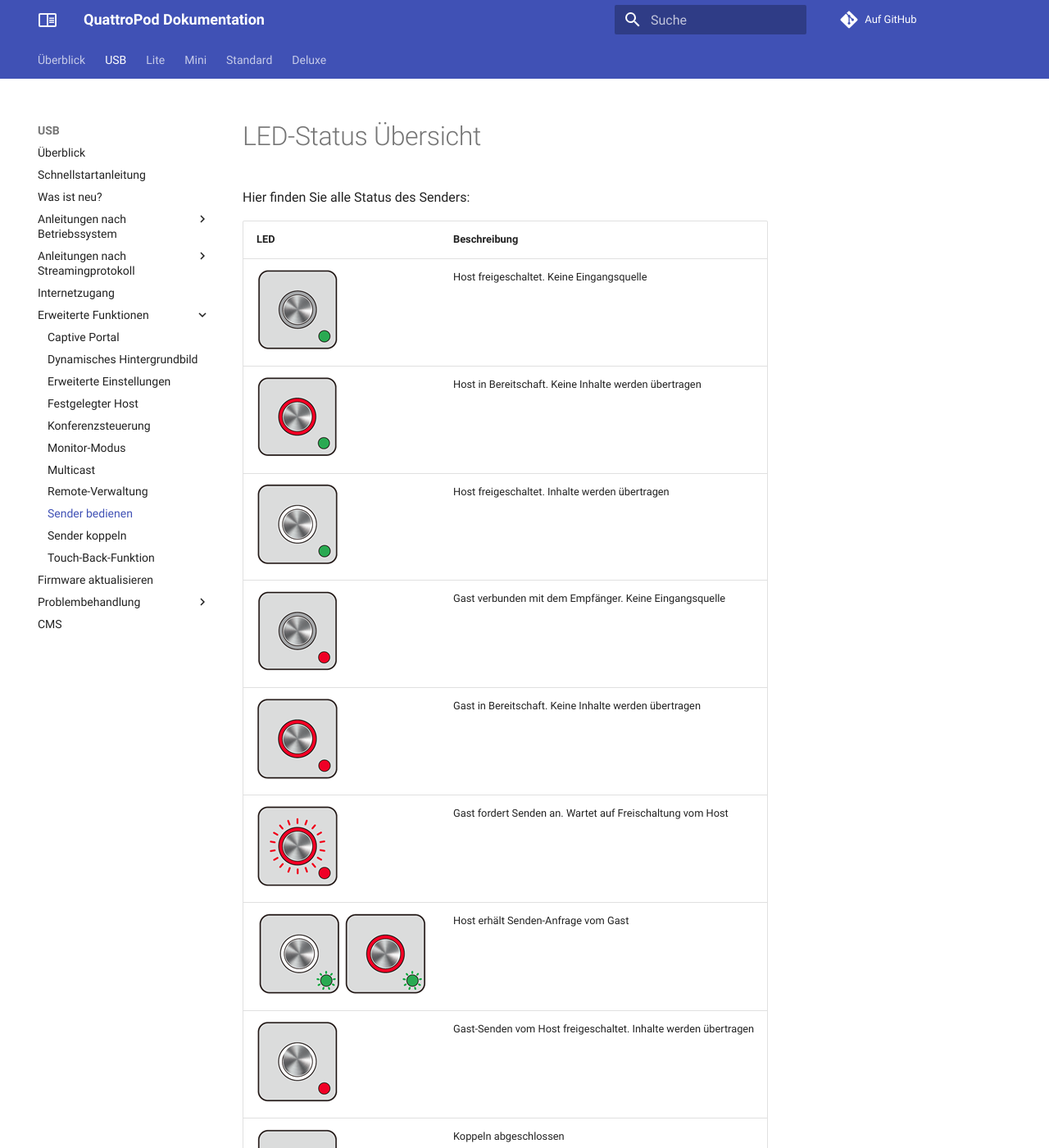
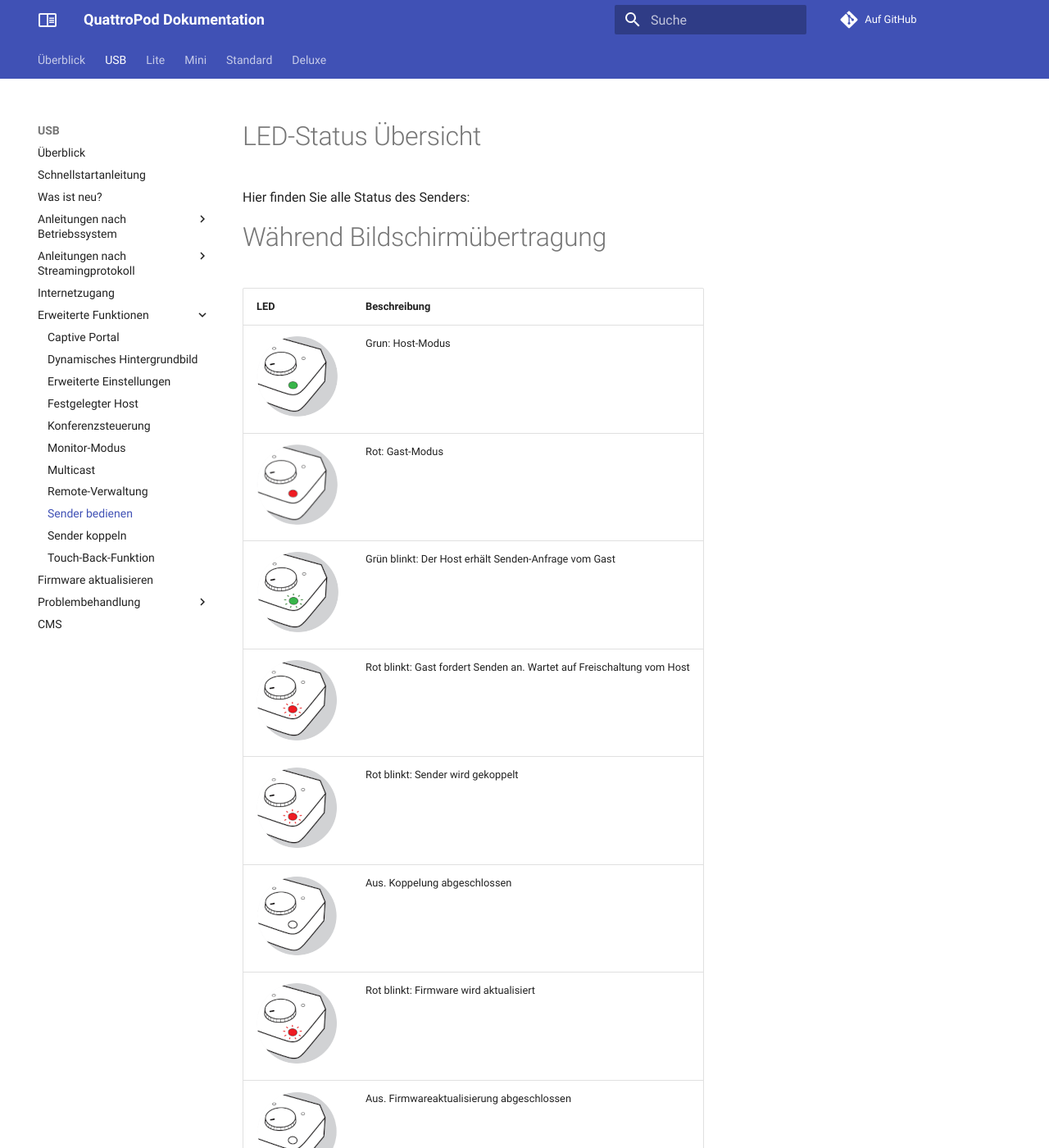
Before and after one commit to stuebersystems/doc.quattropod.de, an MkDocs documentation site: the page built from docs/usb/TX-controls.md, in a window 1280 px wide and 1400 px high. Shown: the whole window at 82% size. Built offline with MkDocs 1.6.1 and Material for MkDocs 9.7.7, drawn with Linux system fonts in a browser that asks for light colours; comment, search, counter and statistics services are not loaded; some of the changed text lies outside the part shown.

Commit message:
USB Transmitter operation

```diff
--- a/docs/usb/TX-controls.md
+++ b/docs/usb/TX-controls.md
@@ -2,34 +2,25 @@
 
 Hier finden Sie alle Status des Senders:
 
+# Während Bildschirmübertragung
+
 LED                       | Beschreibung
 ------------------------- | ------------
-![](/assets/img/sender-1.png) | Host freigeschaltet. Keine Eingangsquelle
-![](/assets/img/sender-9.png) | Host in Bereitschaft. Keine Inhalte werden übertragen
-![](/assets/img/sender-2.png) | Host freigeschaltet. Inhalte werden übertragen
-![](/assets/img/sender-7.png) | Gast verbunden mit dem Empfänger. Keine Eingangsquelle
-![](/assets/img/sender-3.png) | Gast in Bereitschaft. Keine Inhalte werden übertragen
-![](/assets/img/sender-4.png) | Gast fordert Senden an. Wartet auf Freischaltung vom Host
-![](/assets/img/sender-8.png) | Host erhält Senden-Anfrage vom Gast
-![](/assets/img/sender-5.png) | Gast-Senden vom Host freigeschaltet. Inhalte werden übertragen
-![](/assets/img/sender-11.png)| Koppeln abgeschlossen
-![](/assets/img/sender-6.png) | Sender-OTA abgeschlossen
-![](/assets/img/sender-10.png) | - Verbindung wird hergestellt.<br> - Koppeln/Sender OTA wird heruntergeladen und installiert<br> - Verbindung ist gescheitert (blinkt seit 1Min.)
-![](/assets/img/sender-12.png) | Sender-OTA ist gescheitert
+![](/assets/img/QP.USB.1.png) | Grun: Host-Modus
+![](/assets/img/QP.USB.2.png) | Rot: Gast-Modus
+![](/assets/img/QP.USB.3.png) | Grün blinkt: Der Host erhält Senden-Anfrage vom Gast
+![](/assets/img/QP.USB.4.png) | Rot blinkt: Gast fordert Senden an. Wartet auf Freischaltung vom Host
+![](/assets/img/QP.USB.5.png) | Rot blinkt: Sender wird gekoppelt
+![](/assets/img/QP.USB.6.png) | Aus. Koppelung abgeschlossen
+![](/assets/img/QP.USB.7.png) | Rot blinkt: Firmware wird aktualisiert
+![](/assets/img/QP.USB.8.png) | Aus. Firmwareaktualisierung abgeschlossen
 
-#  Sender-Steuerung
+#  Host-Steuerung
 
 Hier finden Sie eine Tabelle aller Tastenkombinationen:
 
-| Haupttaste (Mirror-Taste) | Host | Gast
-| :----: | :----: |:----: |
-| ![](/assets/img/Main-Button_Single-click.png)<br>Ein Klick | Senden/Beenden | Senden anfordern
-| ![](/assets/img/Main-Button_Hold-3-seconds.png)<br>3 Sek. gedrückt halten | Vollbild senden | Vollbild-Senden anfordern
-
-#  Host-Steuerung
-
-| Seitetaste (Steuertaste) | Host | Gast
-| :----: | :----: |:----: |
-| ![](/assets/img/Side-button_Single-Click.png)<br>Einmal drücken | Dem Gast das Senden freischalten
-| ![](/assets/img/Side-button_Double-click.png)<br>Zweimal drücken | Anforderung ablehnen
-| ![](/assets/img/Side-button_Hold-3-Seconds.png)<br>3 Sek. gedrückt halten | Alle Anzeigen beenden
+| Seitetaste | Beschreibung
+| :----: | :----: |
+| ![](/assets/img/Main-Button_Single-click.USB.png)<br>Einmal drücken | Dem Gast das Senden freischalten
+| ![](/assets/img/Main-Button_Double-click.USB.png)<br>Zweimal drücken | Anforderung ablehnen
+| ![](/assets/img/Main-Button_Double-click.USB.png)<br>3 Sek. gedrückt halten | Alle Anzeigen beenden
```
Also changed, not shown: docs/assets/img/Main-Button_3sec-click.USB.png (added), docs/assets/img/Main-Button_Double-click.USB.png (added), docs/assets/img/Main-Button_Single-click.USB.png (added), docs/assets/img/QP.USB.1.png (added), docs/assets/img/QP.USB.2.png (added), docs/assets/img/QP.USB.3.png (added), docs/assets/img/QP.USB.4.png (added), docs/assets/img/QP.USB.5.png (added), docs/assets/img/QP.USB.6.png (added), docs/assets/img/QP.USB.7.png (added), docs/assets/img/QP.USB.8.png (added).
